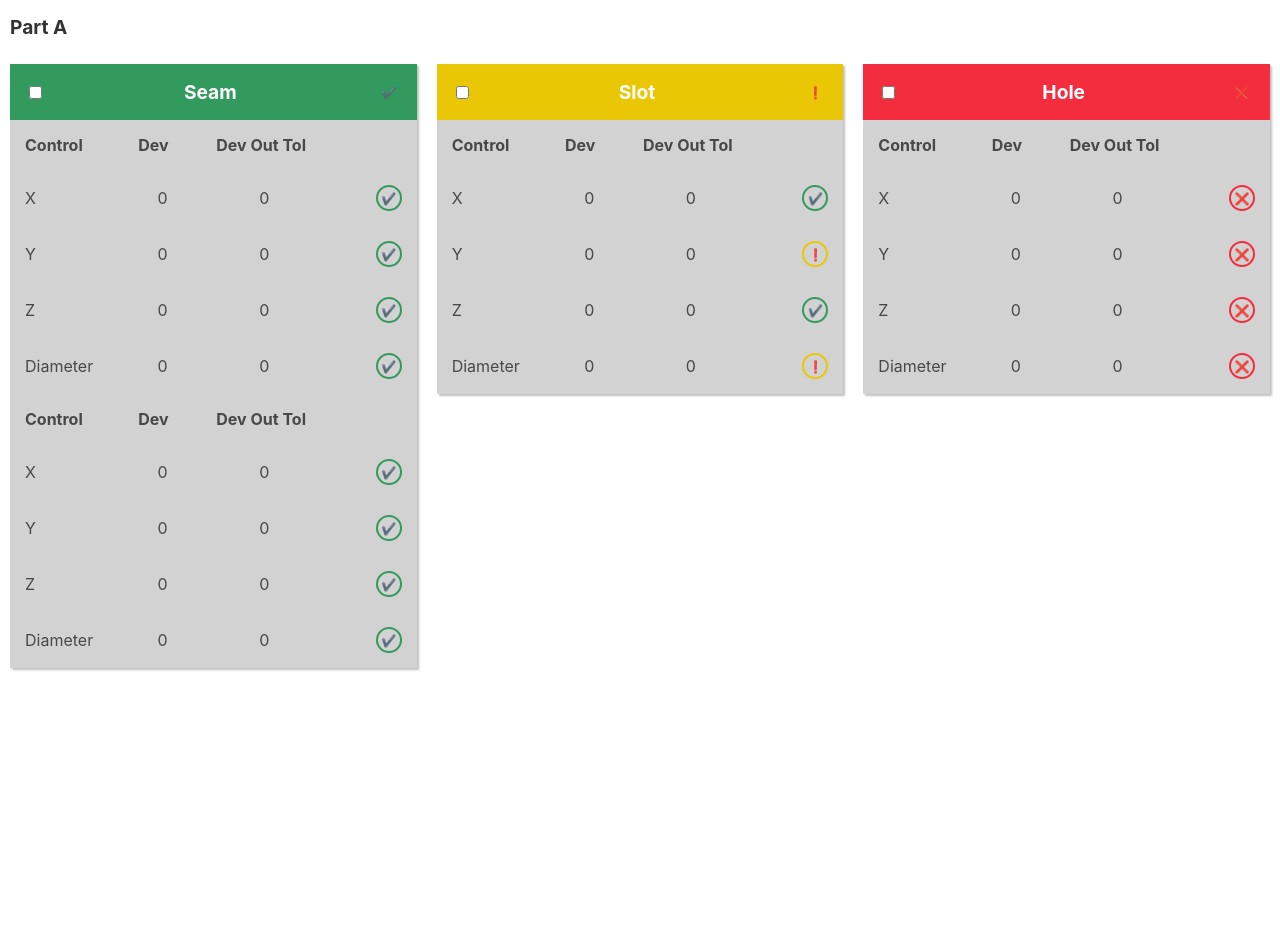
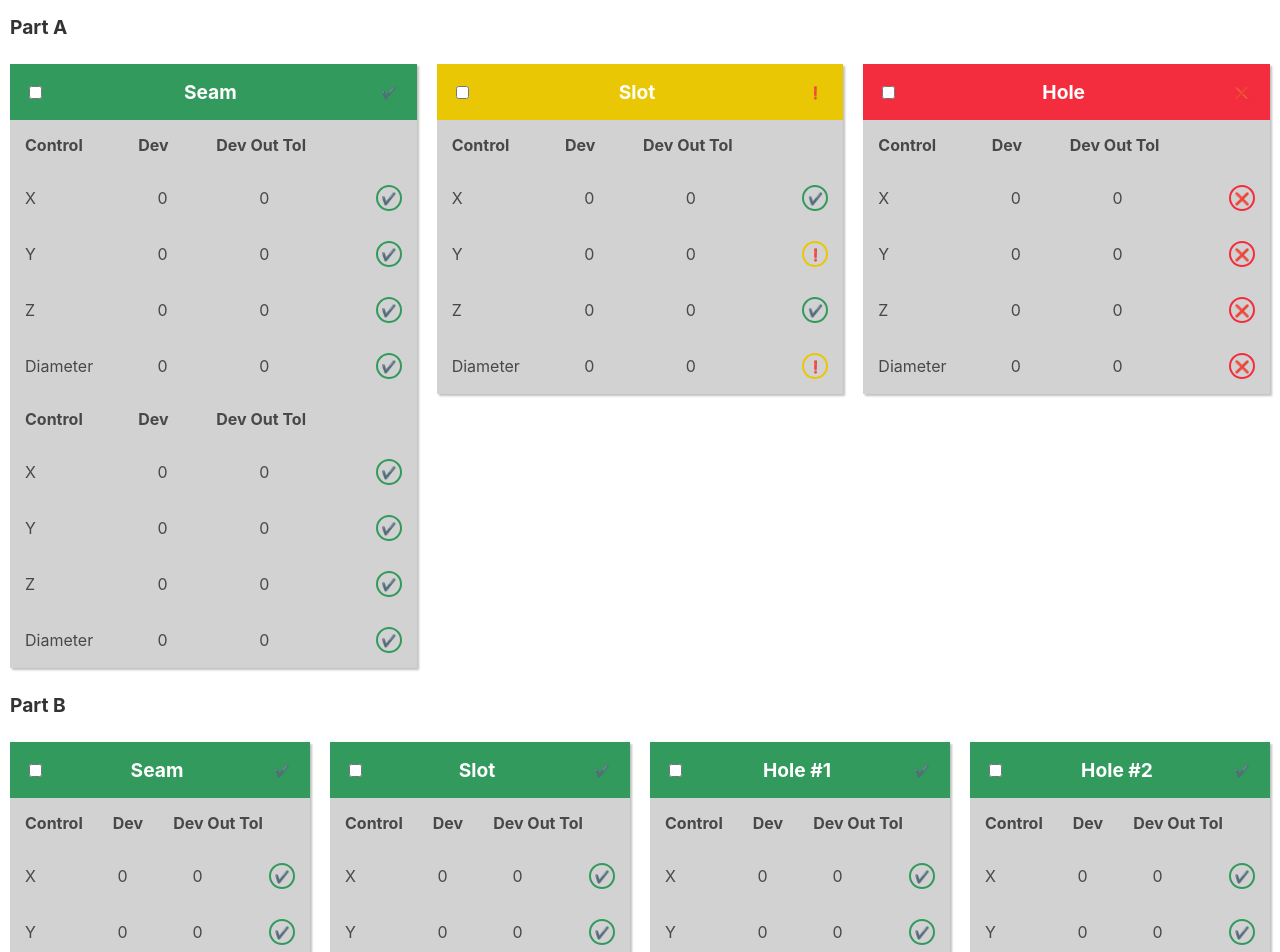
Before and after one commit to ncarreiro/abb-code-test, a React app: page / in a window 1280 px wide. Shown: the top 952 px of the page. Before the commit the page ends 800 px from the top, so only its background shows below. Built offline with nearby package versions, Linux system fonts and the light colour scheme.

Commit message:
More complex Part and Features mappings and mocks.

```diff
--- a/src/containers/App/App.js
+++ b/src/containers/App/App.js
@@ -1,10 +1,13 @@
 import React from "react";
 import Part from "../Part/Part";
+import partsMock from "../../mocks/partsMock";
 
 function App() {
   return (
     <div className="App">
-      <Part />
+      {partsMock.map(part => (
+        <Part key={part.id} name={part.name} features={part.features} />
+      ))}
     </div>
   );
 }
--- a/src/containers/Part/Part.js
+++ b/src/containers/Part/Part.js
@@ -1,14 +1,13 @@
 import React from "react";
 import { PartStyles } from "./Part.styles";
 import Feature from "../../components/Feature/Feature";
-import featuresMocks from "../../mocks/featuresMocks";
 
-function Part() {
+function Part(props) {
   return (
     <PartStyles.Container>
-      <PartStyles.Header>Part A</PartStyles.Header>
+      <PartStyles.Header>{props.name}</PartStyles.Header>
       <PartStyles.PartFeatures>
-        {featuresMocks.map(feature => (
+        {props.features.map(feature => (
           <Feature
             key={feature.id}
             name={feature.name}
--- /dev/null
+++ b/src/mocks/partsMock.json
@@ -0,0 +1,295 @@
+[
+  {
+    "id": 1,
+    "name": "Part A",
+    "features": [
+      {
+        "id": 1,
+        "name": "Seam",
+        "status": "ok",
+        "tables": [
+          {
+            "id": 1,
+            "rows": [
+              {
+                "control": "X",
+                "dev": 0,
+                "devOutTol": 0,
+                "status": "ok"
+              },
+              {
+                "control": "Y",
+                "dev": 0,
+                "devOutTol": 0,
+                "status": "ok"
+              },
+              {
+                "control": "Z",
+                "dev": 0,
+                "devOutTol": 0,
+                "status": "ok"
+              },
+              {
+                "control": "Diameter",
+                "dev": 0,
+                "devOutTol": 0,
+                "status": "ok"
+              }
+            ]
+          },
+          {
+            "id": 2,
+            "rows": [
+              {
+                "control": "X",
+                "dev": 0,
+                "devOutTol": 0,
+                "status": "ok"
+              },
+              {
+                "control": "Y",
+                "dev": 0,
+                "devOutTol": 0,
+                "status": "ok"
+              },
+              {
+                "control": "Z",
+                "dev": 0,
+                "devOutTol": 0,
+                "status": "ok"
+              },
+              {
+                "control": "Diameter",
+                "dev": 0,
+                "devOutTol": 0,
+                "status": "ok"
+              }
+            ]
+          }
+        ]
+      },
+      {
+        "id": 2,
+        "name": "Slot",
+        "status": "warning",
+        "tables": [
+          {
+            "id": 1,
+            "rows": [
+              {
+                "control": "X",
+                "dev": 0,
+                "devOutTol": 0,
+                "status": "ok"
+              },
+              {
+                "control": "Y",
+                "dev": 0,
+                "devOutTol": 0,
+                "status": "warning"
+              },
+              {
+                "control": "Z",
+                "dev": 0,
+                "devOutTol": 0,
+                "status": "ok"
+              },
+              {
+                "control": "Diameter",
+                "dev": 0,
+                "devOutTol": 0,
+                "status": "warning"
+              }
+            ]
+          }
+        ]
+      },
+      {
+        "id": 3,
+        "name": "Hole",
+        "status": "error",
+        "tables": [
+          {
+            "id": 1,
+            "rows": [
+              {
+                "control": "X",
+                "dev": 0,
+                "devOutTol": 0,
+                "status": "error"
+              },
+              {
+                "control": "Y",
+                "dev": 0,
+                "devOutTol": 0,
+                "status": "error"
+              },
+              {
+                "control": "Z",
+                "dev": 0,
+                "devOutTol": 0,
+                "status": "error"
+              },
+              {
+                "control": "Diameter",
+                "dev": 0,
+                "devOutTol": 0,
+                "status": "error"
+              }
+            ]
+          }
+        ]
+      }
+    ]
+  },
+  {
+    "id": 2,
+    "name": "Part B",
+    "features": [
+      {
+        "id": 1,
+        "name": "Seam",
+        "status": "ok",
+        "tables": [
+          {
+            "id": 1,
+            "rows": [
+              {
+                "control": "X",
+                "dev": 0,
+                "devOutTol": 0,
+                "status": "ok"
+              },
+              {
+                "control": "Y",
+                "dev": 0,
+                "devOutTol": 0,
+                "status": "ok"
+              },
+              {
+                "control": "Z",
+                "dev": 0,
+                "devOutTol": 0,
+                "status": "ok"
+              },
+              {
+                "control": "Diameter",
+                "dev": 0,
+                "devOutTol": 0,
+                "status": "ok"
+              }
+            ]
+          }
+        ]
+      },
+      {
+        "id": 2,
+        "name": "Slot",
+        "status": "ok",
+        "tables": [
+          {
+            "id": 1,
+            "rows": [
+              {
+                "control": "X",
+                "dev": 0,
+                "devOutTol": 0,
+                "status": "ok"
+              },
+              {
+                "control": "Y",
+                "dev": 0,
+                "devOutTol": 0,
+                "status": "ok"
+              },
+              {
+                "control": "Z",
+                "dev": 0,
+                "devOutTol": 0,
+                "status": "ok"
+              },
+              {
+                "control": "Diameter",
+                "dev": 0,
+                "devOutTol": 0,
+                "status": "ok"
+              }
+            ]
+          }
+        ]
+      },
+      {
+        "id": 3,
+        "name": "Hole #1",
+        "status": "ok",
+        "tables": [
+          {
+            "id": 1,
+            "rows": [
+              {
+                "control": "X",
+                "dev": 0,
+                "devOutTol": 0,
+                "status": "ok"
+              },
+              {
+                "control": "Y",
+                "dev": 0,
+                "devOutTol": 0,
+                "status": "ok"
+              },
+              {
+                "control": "Z",
+                "dev": 0,
+                "devOutTol": 0,
+                "status": "ok"
+              },
+              {
+                "control": "Diameter",
+                "dev": 0,
+                "devOutTol": 0,
+                "status": "ok"
+              }
+            ]
+          }
+        ]
+      },
+      {
+        "id": 4,
+        "name": "Hole #2",
+        "status": "ok",
+        "tables": [
+          {
+            "id": 1,
+            "rows": [
+              {
+                "control": "X",
+                "dev": 0,
+                "devOutTol": 0,
+                "status": "ok"
+              },
+              {
+                "control": "Y",
+                "dev": 0,
+                "devOutTol": 0,
+                "status": "ok"
+              },
+              {
+                "control": "Z",
+                "dev": 0,
+                "devOutTol": 0,
+                "status": "ok"
+              },
+              {
+                "control": "Diameter",
+                "dev": 0,
+                "devOutTol": 0,
+                "status": "ok"
+              }
+            ]
+          }
+        ]
+      }
+    ]
+  }
+]
```
Also changed, not shown: src/mocks/featuresMock.json (renamed from src/mocks/featuresMocks.json).
